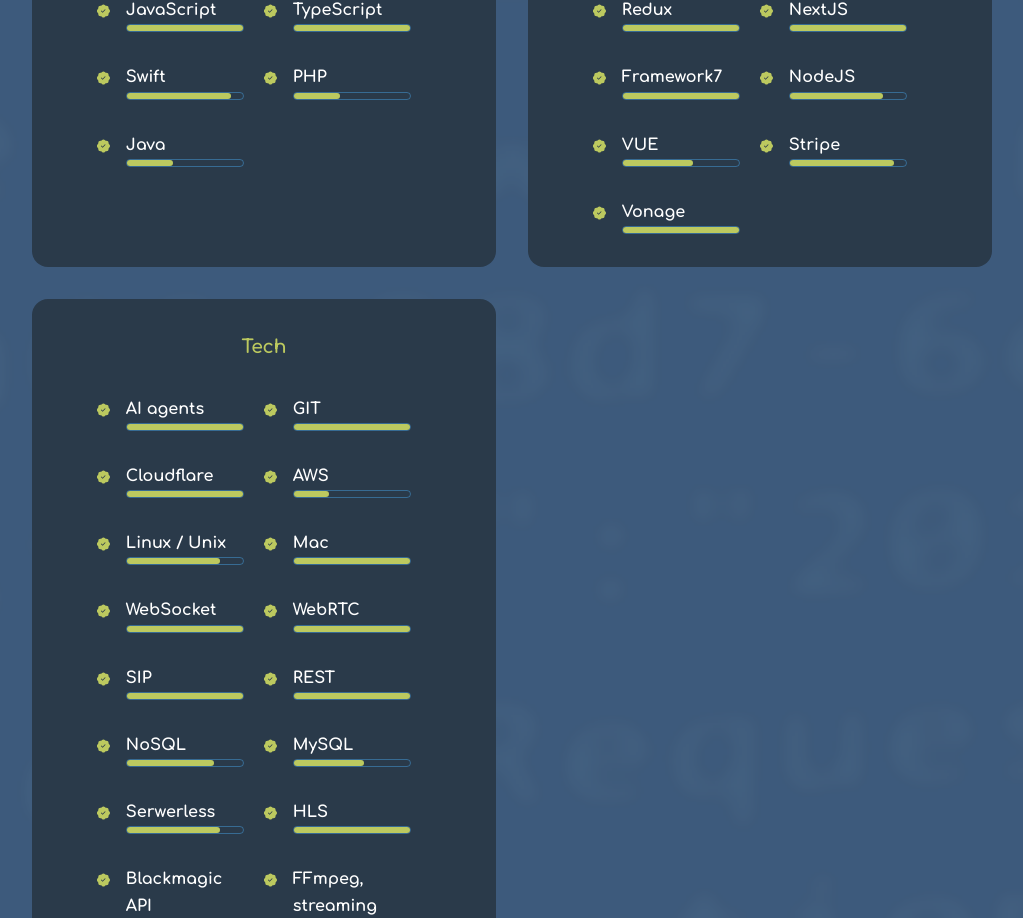
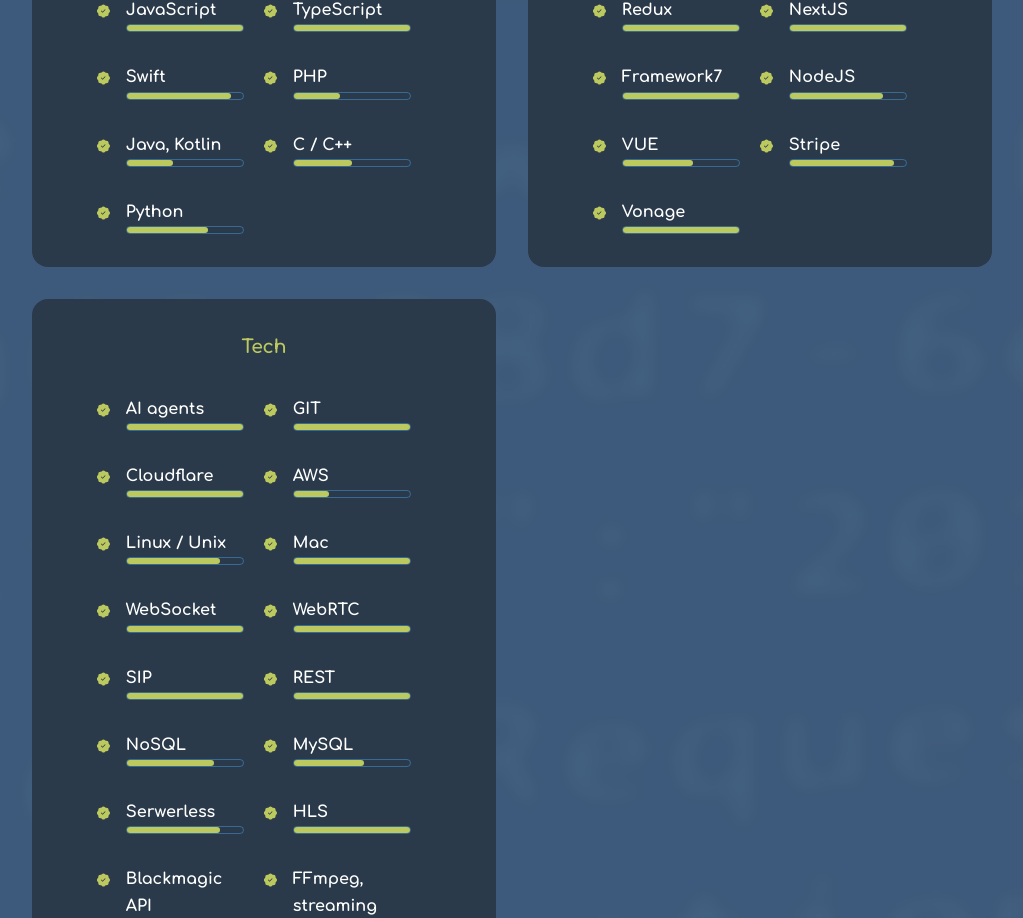
Before and after one commit to vema-dev/website, a Next.js app: page / in a window 1280 px wide. Shown: the part 2095-3013 px from the top of the page, without its empty margins (128-1151 px from the left). Built offline with nearby package versions, Linux system fonts and the light colour scheme.

Commit message:
skills update

```diff
--- a/components/experience/index.js
+++ b/components/experience/index.js
@@ -11,7 +11,9 @@
       { id: 4, name: 'TypeScript', progress: 100 },
       { id: 5, name: 'Swift', progress: 90 },
       { id: 6, name: 'PHP', progress: 40 },
-      { id: 7, name: 'Java', progress: 40 },
+      { id: 7, name: 'Java, Kotlin', progress: 40 },
+      { id: 8, name: 'C / C++', progress: 50 },
+      { id: 9, name: 'Python', progress: 70 },
     ],
     lib: [
       { id: 1, name: 'React', progress: 100 },
```
